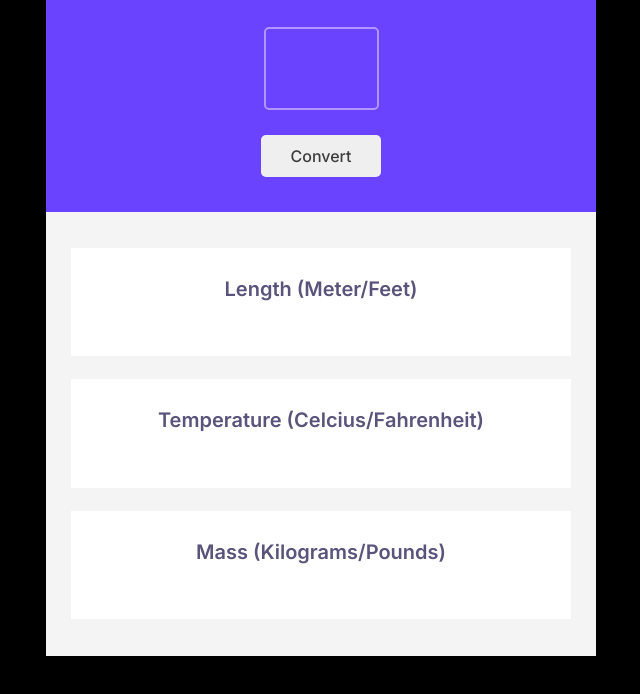
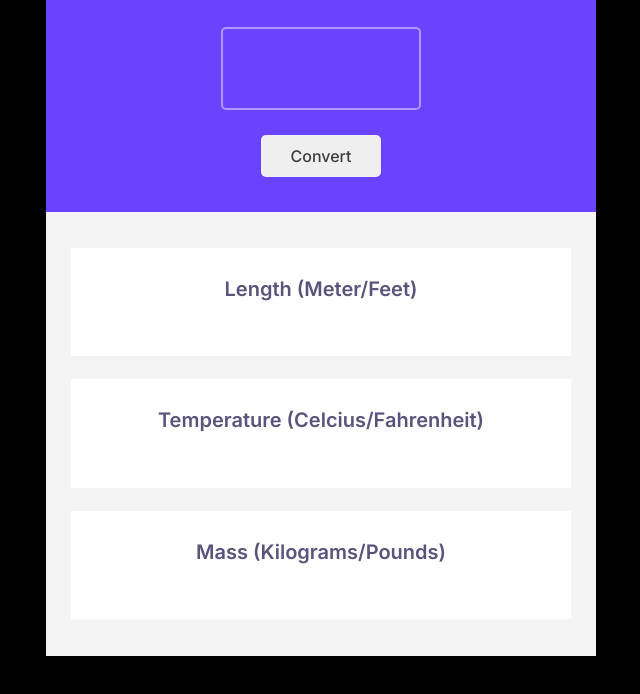
Before and after one commit to nataliadavtyan/unit_converter, a plain HTML site: page index.html in a window 1280 px wide. Shown: the part 92-786 px from the top of the page, without its empty margins (319-959 px from the left). Drawn offline with nearby package versions, Linux system fonts and the light colour scheme.

Commit message:
Increasd input field

```diff
--- a/index.css
+++ b/index.css
@@ -37,7 +37,7 @@ h1 {
     line-height: 80px;
     text-align: center;
     color: #FFFFFF;
-    width: 115px;
+    width: 200px;
     height: 83px;
     border: 2px solid #B295FF;
     border-radius: 5px;
```
